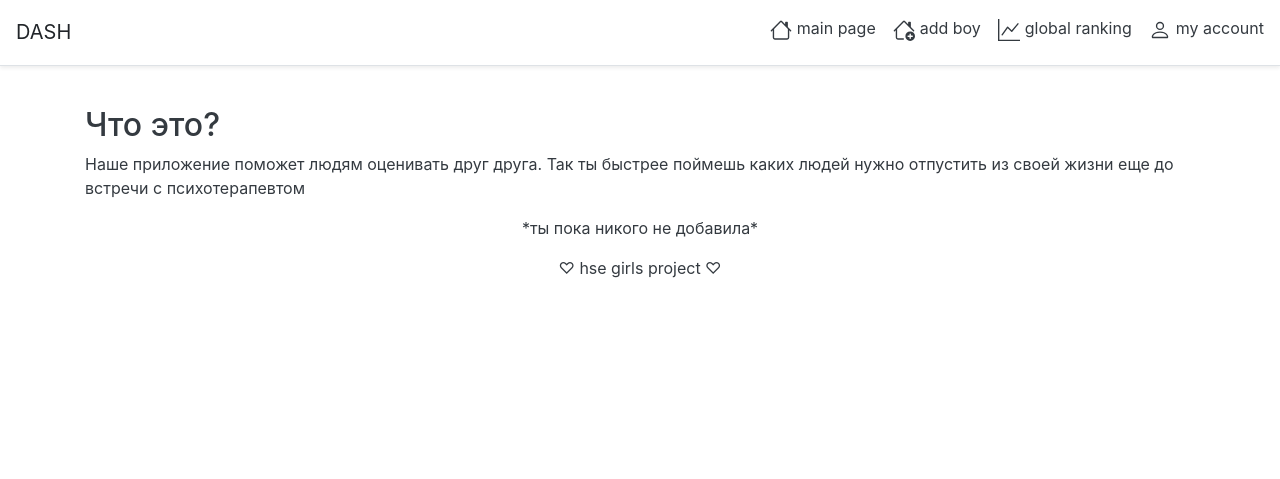
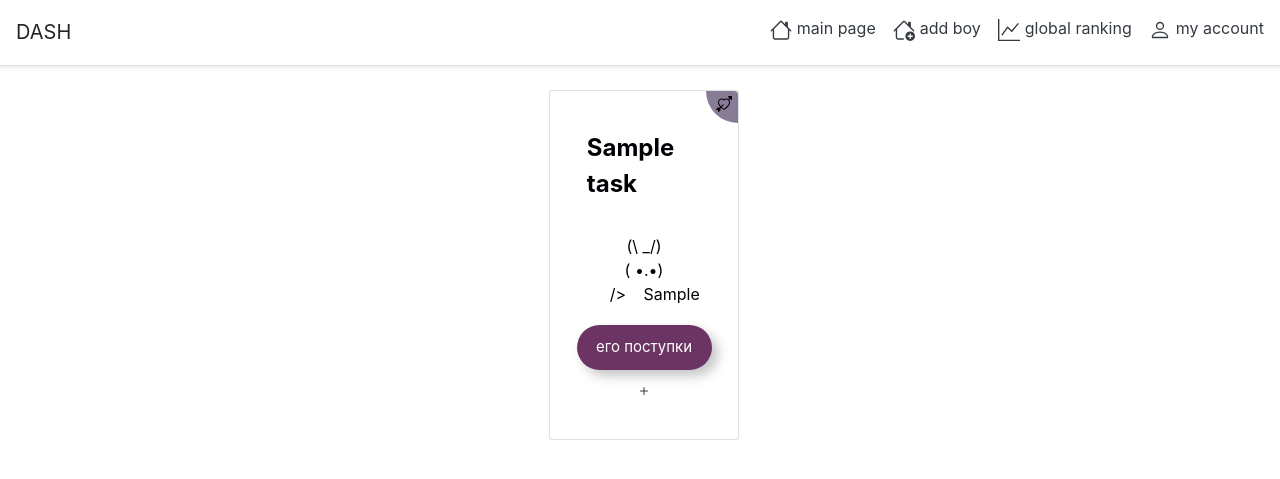
Before and after one commit to sasaafanaseva/DASHproject, a Django app: page / in a window 1280 px wide. Shown: the top 479 px of the page. Run offline with Django 4.2, Linux system fonts and the light colour scheme; a user stored in the database is signed in; tables that the repository leaves empty hold one stand-in row (values such as "Sample post").

Commit message:
Update index.html

```diff
--- a/dashweb/taskmanager/main/templates/main/index.html
+++ b/dashweb/taskmanager/main/templates/main/index.html
@@ -1,28 +1,64 @@
 {% extends 'main/base.html' %}
 
 {% block content %}
+
     {% for message in messages %}
     <div class="alert alert-{{ message.tags }} alert-dismissible fade show" role="alert">
         <strong>Сообщенька:</strong> {{ message }}
     </div>
     {% endfor %}
+<div class="row justify-content-center">
+    {% if my_boy %}
+        <div class="alert-warning mt-2 ml-2">
+                <div class="card">
+                    <div class="go-corner">
+                        <div class="go-arrow">
+                            <svg xmlns="http://www.w3.org/2000/svg" width="16" height="16" fill="currentColor" class="bi bi-arrow-through-heart" viewBox="0 0 16 16">
+                                <path fill-rule="evenodd" d="M2.854 15.854A.5.5 0 0 1 2 15.5V14H.5a.5.5 0 0 1-.354-.854l1.5-1.5A.5.5 0 0 1 2 11.5h1.793l.53-.53c-.771-.802-1.328-1.58-1.704-2.32-.798-1.575-.775-2.996-.213-4.092C3.426 2.565 6.18 1.809 8 3.233c1.25-.98 2.944-.928 4.212-.152L13.292 2 12.147.854A.5.5 0 0 1 12.5 0h3a.5.5 0 0 1 .5.5v3a.5.5 0 0 1-.854.354L14 2.707l-1.006 1.006c.236.248.44.531.6.845.562 1.096.585 2.517-.213 4.092-.793 1.563-2.395 3.288-5.105 5.08L8 13.912l-.276-.182a21.86 21.86 0 0 1-2.685-2.062l-.539.54V14a.5.5 0 0 1-.146.354l-1.5 1.5Zm2.893-4.894A20.419 20.419 0 0 0 8 12.71c2.456-1.666 3.827-3.207 4.489-4.512.679-1.34.607-2.42.215-3.185-.817-1.595-3.087-2.054-4.346-.761L8 4.62l-.358-.368c-1.259-1.293-3.53-.834-4.346.761-.392.766-.464 1.845.215 3.185.323.636.815 1.33 1.519 2.065l1.866-1.867a.5.5 0 1 1 .708.708L5.747 10.96Z"/>
+                            </svg>
+                        </div>
+                    </div>
+                    <div class="card-details">
+                        <p class="text-title mt-2 ml-2">{{ my_boy.title }} </p>
+                        <p class="text-center mt-2 ml-2> ">(\ _/) <br> ( •.•) <br> <a class="py-2 text-white"> ss </a> /> <a class="py-2 text-white"> s </a> {{ my_boy.score }}</p>
+                    </div>
+                    <div class="row justify-content-center">
+                        <button class="card-button2"><a class="py-2 text-white disabled-link" href="{% url 'deed' title=my_boy.title%}">его поступки</a></button>
+                        <div class="p-2">
+                            <a class="py-2 text-dark" href="{% url 'add' title=my_boy.title%}">
+                                <svg xmlns="http://www.w3.org/2000/svg" width="16" height="16" fill="currentColor" class="bi bi-plus" viewBox="0 0 16 16">
+                                    <path d="M8 4a.5.5 0 0 1 .5.5v3h3a.5.5 0 0 1 0 1h-3v3a.5.5 0 0 1-1 0v-3h-3a.5.5 0 0 1 0-1h3v-3A.5.5 0 0 1 8 4z"/>
+                                </svg>
+                            </a>
+                        </div>
+                    </div>
+                </div>
+            </div>
+    {% endif %}
     {% if tasks %}
-        <div class="row justify-content-center">
             {% for el in tasks %}
                 <div class="alert-warning mt-2 ml-2">
                     <div class="card">
                         <div class="card-details">
                         <p class="text-title mt-2 ml-2">{{ el.title }}</p>
-<!--                        <p class="text-boy_age">{{ el.boy_age }}</p>-->
-                        <p class="text-center mt-2 ml-2">{{ el.score }}</p>
-<!--                        <p class="text-body">{{ el.size }}</p>-->
+                            <p class="text-center mt-2 ml-2> ">(\ _/) <br> ( •.•) <br> <a class="py-2 text-white"> ss </a> /> <a class="py-2 text-white"> s </a> {{ el.score }}</p>
                         </div>
-                    <button class="card-button2">почитать</button>
+                        <div class="row justify-content-center">
+                            <button class="card-button2"><a class="py-2 text-white disabled-link" href="{% url 'deed' title=el.title %}">его поступки</a></button>
+                            <div class="p-2">
+                                <a class="py-2 text-dark" href="{% url 'add' title=el.title%}">
+                                    <svg xmlns="http://www.w3.org/2000/svg" width="16" height="16" fill="currentColor" class="bi bi-plus" viewBox="0 0 16 16">
+                                        <path d="M8 4a.5.5 0 0 1 .5.5v3h3a.5.5 0 0 1 0 1h-3v3a.5.5 0 0 1-1 0v-3h-3a.5.5 0 0 1 0-1h3v-3A.5.5 0 0 1 8 4z"/>
+                                    </svg>
+                                </a>
+                            </div>
+                        </div>
                     </div>
                 </div>
             {% endfor %}
-        </div>
-    {% else %}
+    {% endif %}
+</div>
+    {% if not my_boy and not tasks %}
         <br>
         <article class="main-article text-dark">
                     <div class="main-article__content">
@@ -31,9 +67,10 @@
                             из своей жизни еще до встречи с психотерапевтом</p>
                     </div>
                 <p class="text-center">*ты пока никого не добавила*</p>
-                <p class="text-center">
-                    <a class="text-dark">♡ hse girls project ♡</a>
-                </p>
+            <p class="text-center">
+                <a class="text-dark">♡ hse girls project ♡</a>
+            </p>
         </article>
     {% endif %}
+
 {% endblock %}
```
